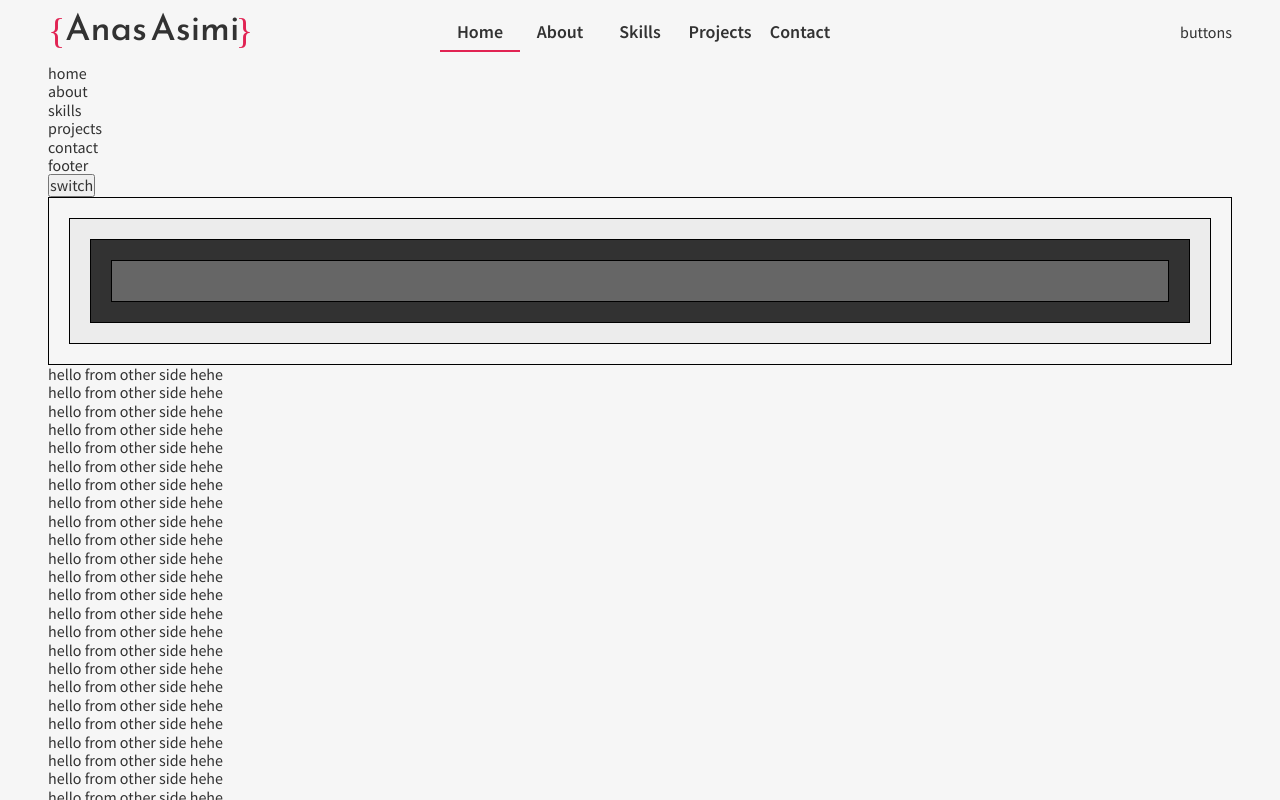
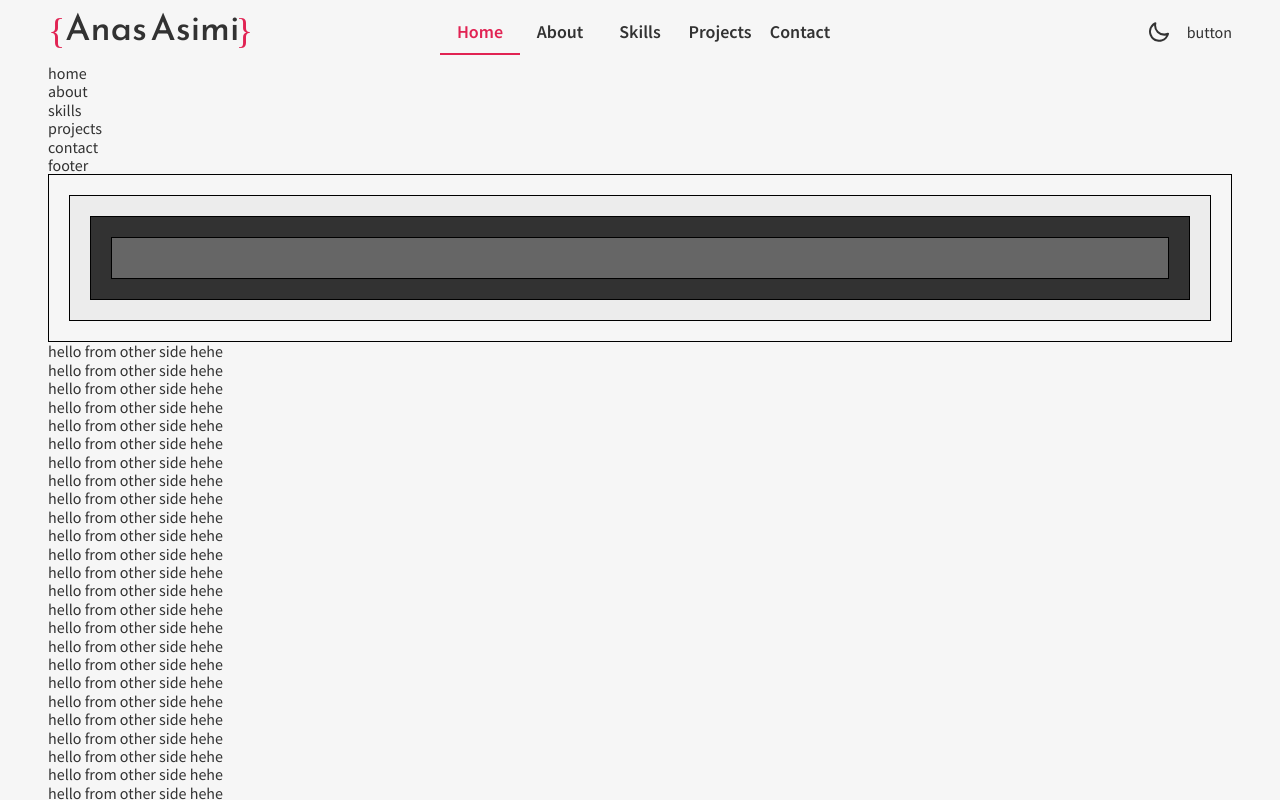
Before and after one commit to anas-asimi/asimi-anas-portfolio, a React (Vite) app: page / in a window 1280 px wide. Shown: the top 800 px of the page. Built offline with nearby package versions, Linux system fonts and the light colour scheme; a web font is replaced by a local one.

Commit message:
add theme button toggler

```diff
--- a/index.html
+++ b/index.html
@@ -4,6 +4,7 @@
     <meta charset="UTF-8" />
     <link rel="icon" type="image/svg+xml" href="/vite.svg" />
     <meta name="viewport" content="width=device-width, initial-scale=1.0" />
+    <script src="https://kit.fontawesome.com/45e02735af.js" crossorigin="anonymous" defer></script>
     <script type="module" src="/src/index.jsx" defer></script>
     <title>Asimi Anas Portfolio</title>
   </head>
--- a/package.json
+++ b/package.json
@@ -9,6 +9,7 @@
     "preview": "vite preview"
   },
   "dependencies": {
+    "@iconscout/react-unicons": "^1.1.6",
     "react": "^18.2.0",
     "react-dom": "^18.2.0",
     "sass": "^1.55.0"
--- a/src/App.jsx
+++ b/src/App.jsx
@@ -8,13 +8,6 @@ import Footer from "./components/footer";
 import { useEffect } from "react";
 
 export default function App() {
-
-  function switch_theme() {
-    const html_ele = document.querySelector("html");
-    html_ele.getAttribute("data-theme") === "light"
-      ? html_ele.setAttribute("data-theme", "dark")
-      : html_ele.setAttribute("data-theme", "light");
-  }
 
   useEffect(() => {
     // scroll effect
@@ -33,7 +26,7 @@ export default function App() {
     sliderElement.style.setProperty('--full-width', elementWidth);
 
     // slider movement
-    const navItems = document.querySelectorAll('.nav-item')
+    const navItems = document.querySelectorAll('.nav__item')
     navItems.forEach((element , index)=>{
       element.addEventListener('click',()=>{
         sliderElement.style.setProperty('--slider-position', index + 1);
@@ -55,7 +48,6 @@ export default function App() {
       <Projects />
       <Contact />
       <Footer />
-      <button onClick={switch_theme}>switch</button>
       <div className="div1">
         <div className="div2">
           <div className="div3">
--- a/src/components/header.jsx
+++ b/src/components/header.jsx
@@ -1,4 +1,23 @@
 import React from "react";
+import * as Unicons from '@iconscout/react-unicons';
+
+function switch_theme() {
+  const html_element = document.querySelector("html");
+  const lightButton = document.querySelector(".tools__theme-light");
+  const darkButton = document.querySelector(".tools__theme-dark");
+
+  lightButton.classList.remove('active')
+  darkButton.classList.remove('active')
+
+  if(html_element.getAttribute("data-theme") === "light"){
+    html_element.setAttribute("data-theme", "dark")
+    darkButton.classList.add('active')
+  }
+  else{
+    html_element.setAttribute("data-theme", "light");
+    lightButton.classList.add('active')
+  }
+}
 
 export default function header() {
   return (
@@ -13,15 +32,19 @@ export default function header() {
       </div>
       <nav className="nav">
         <ul>
-          <li><a href="#" className="nav-item">Home</a></li>
-          <li><a href="#" className="nav-item">About</a></li>
-          <li><a href="#" className="nav-item">Skills</a></li>
-          <li><a href="#" className="nav-item">Projects</a></li>
-          <li><a href="#" className="nav-item">Contact</a></li>
+          <li><a href="#" className="nav__item active">Home</a></li>
+          <li><a href="#" className="nav__item">About</a></li>
+          <li><a href="#" className="nav__item">Skills</a></li>
+          <li><a href="#" className="nav__item">Projects</a></li>
+          <li><a href="#" className="nav__item">Contact</a></li>
         </ul>
         <div className="slider"></div>
       </nav>
-      <div className="tools">buttons</div>
+      <div className="tools">
+        <button className="tools__theme-light" onClick={switch_theme}><Unicons.UilSun /></button>
+        <button className="tools__theme-dark active" onClick={switch_theme}><Unicons.UilMoon /></button>
+        <div className="tools__language">button</div>
+      </div>
     </header>
   );
 }
--- a/src/index.scss
+++ b/src/index.scss
@@ -94,6 +94,7 @@ header {
   position: sticky;
   top: 0;
   background-color: var(--color-primary);
+  padding: 8px 0;
 
   .brand {
     display: flex;
@@ -129,7 +130,7 @@ header {
     left: 50%;
     transform: translate(-50%, 0);
 
-    height: 40px;
+    height: 48px;
     display: flex;
     flex-direction: column;
     align-items: center;
@@ -169,10 +170,49 @@ header {
       position: absolute;
       width: calc((var(--full-width)/5) * 1px);
       left: calc((var(--slider-position) - 1 ) * (var(--full-width)/5) * 1px);
-      bottom: 0;
+      bottom: 1px;
       height: 2px;
       background-color: var(--color-red);
       transition: all 0.5s ease;
     }
   }
+
+  .tools{
+    height: 100%;
+    display: flex;
+    align-items: center;
+    justify-content: center;
+    column-gap: 8px;
+
+    .tools__theme-light{
+      height: 48px;
+      width: 40px;
+      background-color: unset;
+      border: none;
+      cursor: pointer;
+      display: flex;
+      align-items: center;
+      justify-content: center;
+      color: var(--color-tertiary);
+      display: none;
+    }
+
+    .tools__theme-dark{
+      height: 48px;
+      width: 40px;
+      background-color: unset;
+      border: none;
+      cursor: pointer;
+      align-items: center;
+      justify-content: center;
+      color: var(--color-tertiary);
+      display: none;
+    }
+    .active{
+      display: flex;
+    }
+    .tools__language{
+
+    }
+  }
 }
```
Also changed, not shown: 1 other file (tests, documents, lock files or other folders).
